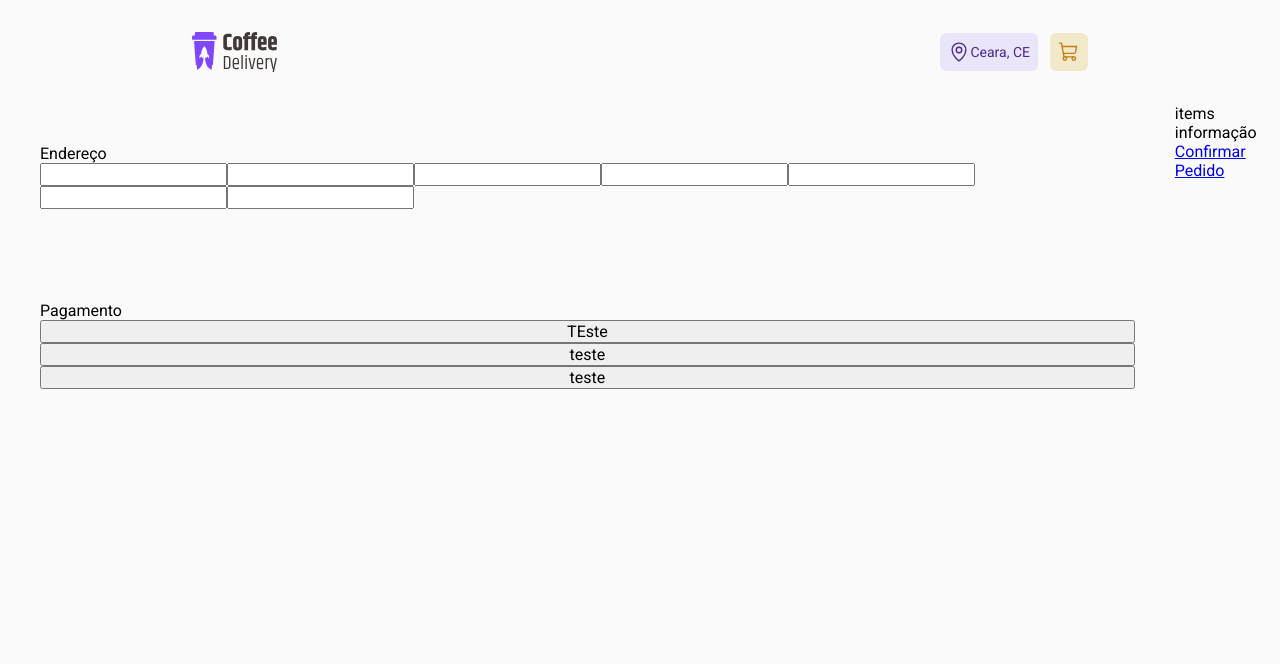
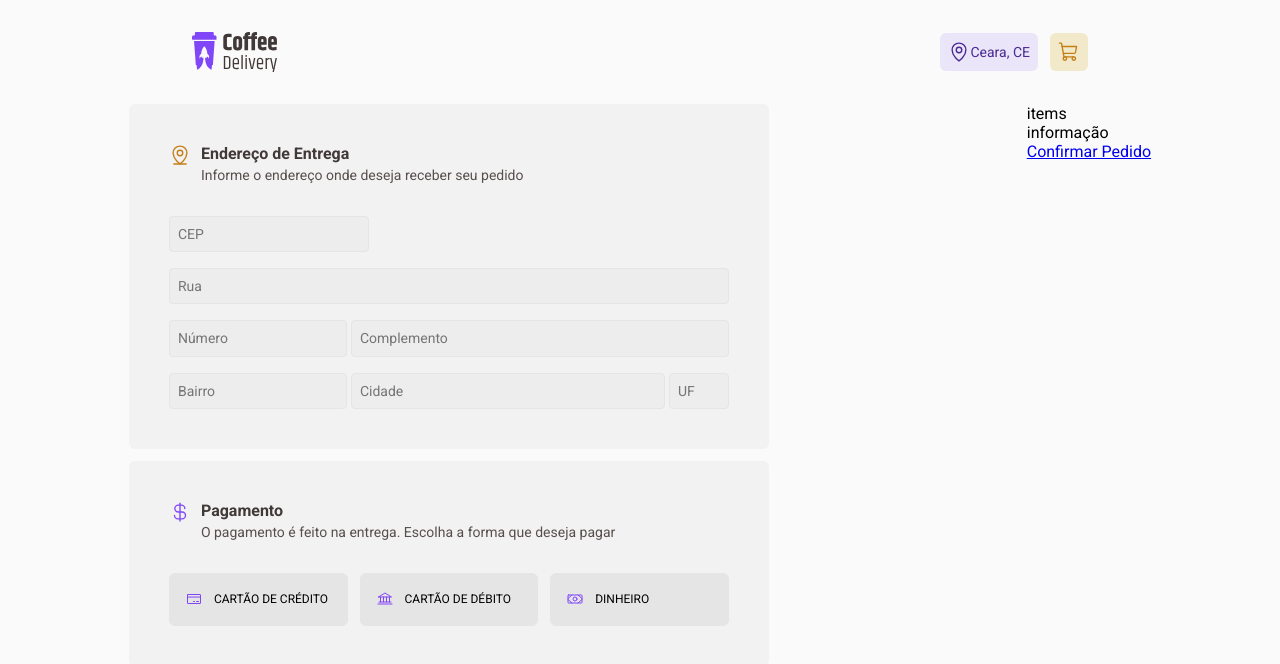
Before and after one commit to KauanS2/ignite-coffee-delivery-ts, a React (Vite) app: page /checkout in a window 1280 px wide. Shown: the top 664 px of the page. Built offline with nearby package versions, Linux system fonts and the light colour scheme.

Commit message:
feat-checkout-adress

```diff
--- a/src/pages/Checkout/index.tsx
+++ b/src/pages/Checkout/index.tsx
@@ -4,32 +4,71 @@ import {
   CheckoutContainer,
   CompleteOrder,
   ConfirmOrder,
+  FormAdress,
+  IconAdress,
+  IconPayment,
+  InputAdress,
   Payment,
+  PaymentChoice,
 } from './styles'
+import {
+  Bank,
+  CreditCard,
+  CurrencyDollar,
+  MapPinLine,
+  Money,
+} from 'phosphor-react'
 
 export function Checkout() {
   return (
     <CheckoutContainer>
       <CompleteOrder>
         <Adress>
-          <span>Endereço</span>
-          <div>
-            <form action="">
-              <input type="text" />
-              <input type="text" />
-              <input type="text" />
-              <input type="text" />
-              <input type="text" />
-              <input type="text" />
-              <input type="text" />
-            </form>
-          </div>
+          <IconAdress>
+            <MapPinLine size={22} />
+            <div>
+              <p>Endereço de Entrega</p>
+              <span>Informe o endereço onde deseja receber seu pedido</span>
+            </div>
+          </IconAdress>
+          <FormAdress>
+            <InputAdress placeholder="CEP" id="intOne" type="text" />
+            <InputAdress placeholder="Rua" id="intTwo" type="text" />
+            <div>
+              <InputAdress placeholder="Número" id="intThree" type="text" />
+              <InputAdress placeholder="Complemento" id="intFour" type="text" />
+            </div>
+            <div>
+              <InputAdress placeholder="Bairro" id="intFive" type="text" />
+              <InputAdress placeholder="Cidade" id="intSix" type="text" />
+              <InputAdress placeholder="UF" id="intSeven" type="text" />
+            </div>
+          </FormAdress>
         </Adress>
         <Payment>
-          <span>Pagamento</span>
-          <button>TEste</button>
-          <button>teste</button>
-          <button>teste</button>
+          <IconPayment>
+            <CurrencyDollar size={22} />
+            <div>
+              <p>Pagamento</p>
+              <span>
+                O pagamento é feito na entrega. Escolha a forma que deseja pagar
+              </span>
+            </div>
+          </IconPayment>
+          <PaymentChoice>
+            <button>
+              <CreditCard size={16} />
+              CARTÃO DE CRÉDITO
+            </button>
+            <button>
+              <Bank size={16} />
+              CARTÃO DE DÉBITO
+            </button>
+            <button>
+              <Money size={16} />
+              DINHEIRO
+            </button>
+          </PaymentChoice>
         </Payment>
       </CompleteOrder>
       <ConfirmOrder>
--- a/src/pages/Checkout/styles.ts
+++ b/src/pages/Checkout/styles.ts
@@ -2,6 +2,7 @@ import { styled } from 'styled-components'
 
 export const CheckoutContainer = styled.div`
   display: flex;
+  justify-content: space-around;
 `
 export const CompleteOrder = styled.div`
   display: flex;
@@ -16,9 +17,135 @@ export const Payment = styled.div`
   display: flex;
   flex-direction: column;
   padding: 2.5rem;
+  background-color: ${(props) => props.theme['base-card']};
+  border-radius: 6px;
+  gap: 32px;
 `
 export const Adress = styled.div`
   display: flex;
   flex-direction: column;
+  background-color: ${(props) => props.theme['base-card']};
   padding: 2.5rem;
+  gap: 32px;
+  width: 40rem;
+  border-radius: 6px;
 `
+export const FormAdress = styled.form`
+  display: flex;
+  flex-direction: column;
+  gap: 16px;
+  padding: 0;
+  width: 35rem;
+
+  #intOne {
+    padding: 0.5rem;
+    width: 12.5rem;
+  }
+  #intTwo {
+    padding: 0.5rem;
+    width: 100%;
+  }
+  div {
+    display: flex;
+    gap: 4px;
+    #intThree {
+      width: 1/3%;
+      padding: 0.5rem;
+    }
+    #intFour {
+      width: 100%;
+      padding: 0.5rem;
+    }
+    #intFive {
+      width: 1/3%;
+      padding: 0.5rem;
+    }
+    #intSix {
+      width: 100%;
+      padding: 0.5rem;
+    }
+    #intSeven {
+      width: 3.75rem;
+      padding: 0.5rem;
+    }
+  }
+`
+export const InputAdress = styled.input`
+  background-color: ${(props) => props.theme['base-input']};
+  color: ${(props) => props.theme['base-label']};
+  border: 1px solid ${(props) => props.theme['base-button']};
+  outline: none;
+  align-items: center;
+  border-radius: 4px;
+  font-size: 0.875rem;
+  line-height: 130%;
+`
+
+export const IconAdress = styled.div`
+  display: flex;
+  gap: 10px;
+  justify-items: center;
+
+  div p {
+    font-size: 1rem;
+    line-height: 130%;
+    color: ${(props) => props.theme['base-subtitle']};
+    font-weight: bold;
+  }
+  div span {
+    font-size: 0.875rem;
+    line-height: 130%;
+    color: ${(props) => props.theme['base-text']};
+  }
+  svg {
+    color: ${(props) => props.theme['yellow-dark']};
+  }
+`
+export const IconPayment = styled.div`
+  display: flex;
+  gap: 10px;
+  justify-items: center;
+
+  div p {
+    font-size: 1rem;
+    line-height: 130%;
+    color: ${(props) => props.theme['base-subtitle']};
+    font-weight: bold;
+  }
+  div span {
+    font-size: 0.875rem;
+    line-height: 130%;
+    color: ${(props) => props.theme['base-text']};
+  }
+  svg {
+    color: ${(props) => props.theme.purple};
+  }
+`
+export const PaymentChoice = styled.div`
+  display: grid;
+  grid-template-columns: repeat(3, 1fr);
+  gap: 12px;
+
+  button {
+    display: flex;
+    padding: 1rem;
+    justify-items: center;
+    cursor: pointer;
+    align-items: center;
+    font-size: 0.75rem;
+    line-height: 160%;
+    gap: 12px;
+    border: 1px solid ${(props) => props.theme['base-button']};
+    border-radius: 6px;
+    background-color: ${(props) => props.theme['base-button']};
+
+    svg {
+      color: ${(props) => props.theme.purple};
+    }
+
+    &:focus {
+      border: 1px solid ${(props) => props.theme.purple};
+      background-color: ${(props) => props.theme['purple-light']};
+    }
+  }
+`
```
